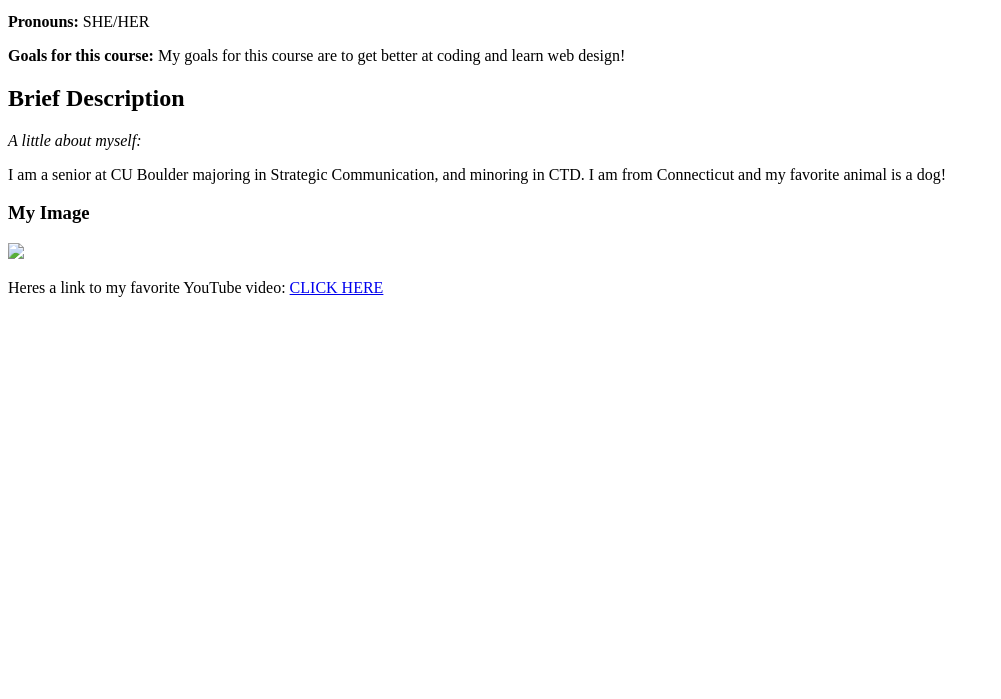
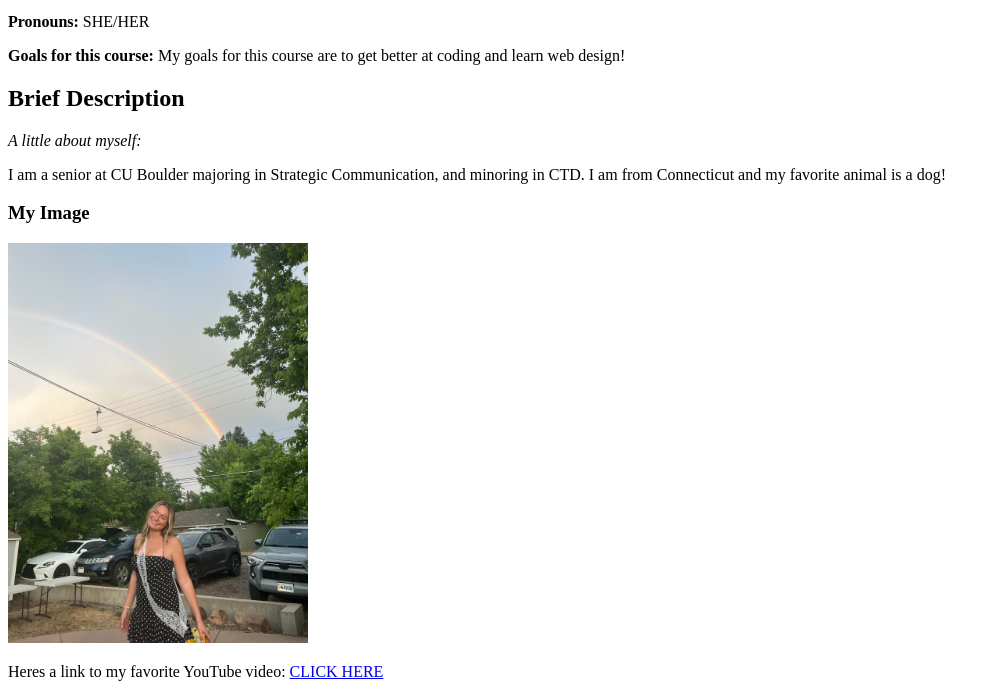
Before and after one commit to jessplotkin/jessplotkin.github.io, a plain HTML site: page wa/wa2.html in a window 1280 px wide. Shown: the part 101-800 px from the top of the page, without its empty margins (0-1001 px from the left). Drawn offline with Linux system fonts and the light colour scheme.

Commit message:
Update wa2.html

```diff
--- a/wa/wa2.html
+++ b/wa/wa2.html
@@ -14,7 +14,7 @@
     <p><em>A little about myself:</em></p>
     <p>I am a senior at CU Boulder majoring in Strategic Communication, and minoring in CTD. I am from Connecticut and my favorite animal is a dog!</p>
     <h3>My Image</h3>
-    <img src= "wa/wa/Meandrainbow.jpg" width="300">
+    <img src= "wa/img/Meandrainbow.jpg" width="300">
     <p>Heres a link to my favorite YouTube video: <a href="https://www.youtube.com/watch?v=jhl_Z2Apcyk&list=LL&index=2&t=144s">CLICK HERE</a>
 
 
```
